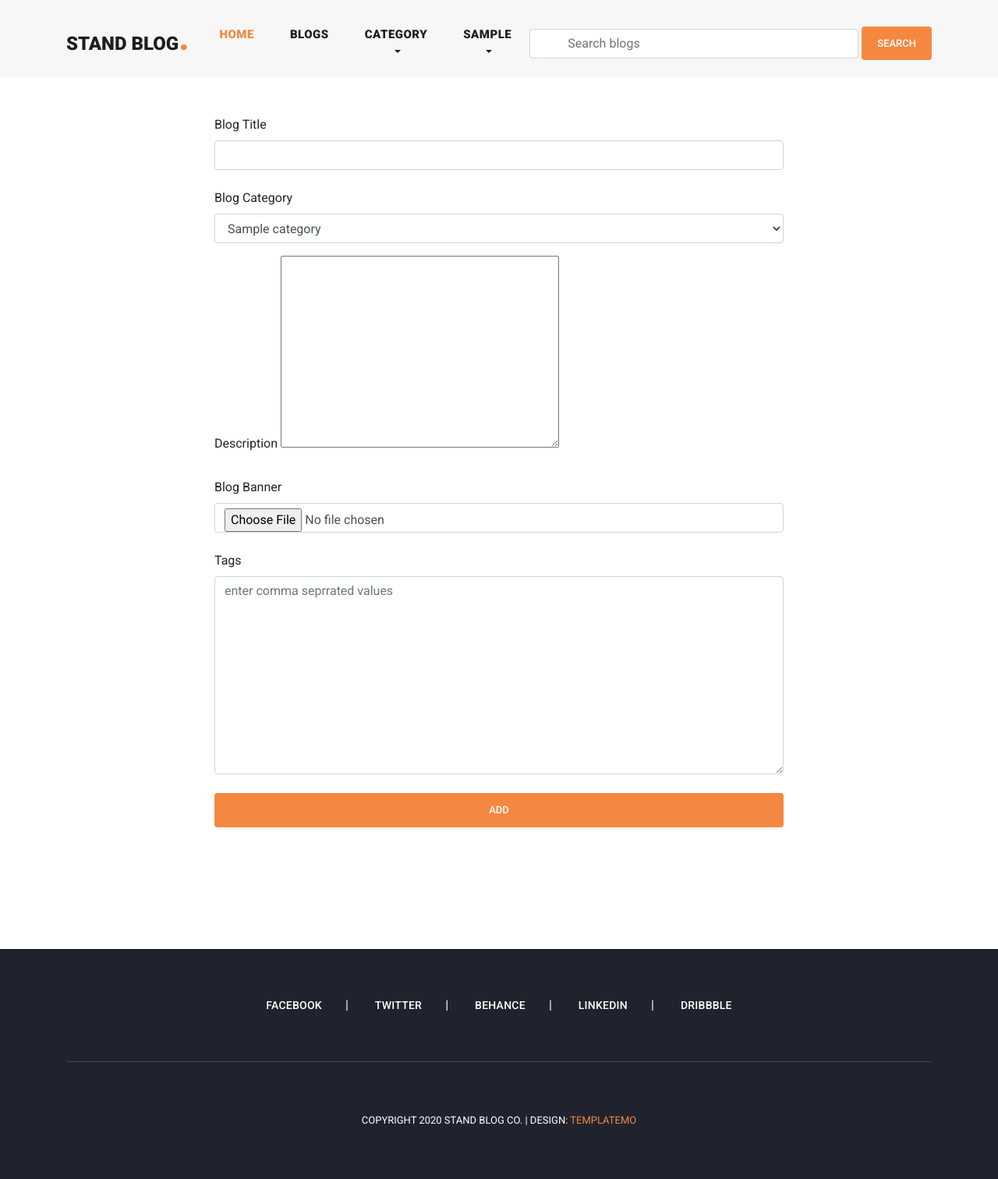
After one commit to sammanomar/blogg, a Django app: page /add_blog/ in a window 1280 px wide. The commit adds this page. Shown: the whole page at 78% size. Run offline with Django 3.2, Linux system fonts and the light colour scheme; a user stored in the database is signed in; tables that the repository leaves empty hold one stand-in row (values such as "Sample post"); some libraries are stand-ins or nearby versions.

Commit message:
create add blog function

```diff
--- a/blog/forms.py
+++ b/blog/forms.py
@@ -1,5 +1,19 @@
 from django import forms
+
+from .models import Blog
 
 
 class TextForm(forms.Form):
     text = forms.CharField(widget=forms.Textarea, required=True)
+
+
+class AddBlogForm(forms.ModelForm):
+
+    class Meta:
+        model = Blog
+        fields = (
+            "title",
+            "category",
+            "banner",
+            "description"
+        )
--- a/blog/urls.py
+++ b/blog/urls.py
@@ -13,5 +13,6 @@ urlpatterns = [
     path('like_blog/<int:pk>/', like_blog, name='like_blog'),
     path('search_blogs/', search_blogs, name='search_blogs'),
     path('my_blogs/', my_blogs, name='my_blogs'),
+    path('add_blog/', add_blog, name='add_blog'),
 
 ]
--- a/blog/views.py
+++ b/blog/views.py
@@ -1,9 +1,13 @@
 from django.core import paginator
 from django.http import JsonResponse
 from django.db.models import Q
+from django.contrib import messages
 from django.contrib.auth.decorators import login_required
 from django.shortcuts import get_object_or_404, redirect, render
 from django.core.paginator import PageNotAnInteger, EmptyPage, Paginator
+from django.utils.text import slugify
+
+from user_profile.models import User
 
 from .models import (
     Blog,
@@ -13,7 +17,7 @@ from .models import (
     Comment
 )
 
-from .forms import TextForm
+from .forms import TextForm, AddBlogForm
 
 
 def home(request):
@@ -188,17 +192,6 @@ def my_blogs(request):
     queryset = request.user.user_blogs.all()
     page = request.GET.get('page', 1)
     paginator = Paginator(queryset, 6)
-    delete = request.GET.get('delete', None)
-
-    if delete:
-        blog = get_object_or_404(Blog, pk=delete)
-
-        if request.user.pk != blog.user.pk:
-            return redirect('home')
-
-        blog.delete()
-        messages.success(request, "Your blog has been deleted!")
-        return redirect('my_blogs')
 
     try:
         blogs = paginator.page(page)
@@ -214,3 +207,46 @@ def my_blogs(request):
     }
 
     return render(request, 'my_blogs.html', context)
+
+
+@login_required(login_url='login')
+def add_blog(request):
+    form = AddBlogForm()
+
+    if request.method == "POST":
+        form = AddBlogForm(request.POST, request.FILES)
+        if form.is_valid():
+            tags = request.POST['tags'].split(',')
+            user = get_object_or_404(User, pk=request.user.pk)
+            category = get_object_or_404(Category, pk=request.POST['category'])
+            blog = form.save(commit=False)
+            blog.user = user
+            blog.category = category
+            blog.save()
+
+            for tag in tags:
+                tag_input = Tag.objects.filter(
+                    title__iexact=tag.strip(),
+                    slug=slugify(tag.strip())
+                )
+                if tag_input.exists():
+                    t = tag_input.first()
+                    blog.tags.add(t)
+
+                else:
+                    if tag != '':
+                        new_tag = Tag.objects.create(
+                            title=tag.strip(),
+                            slug=slugify(tag.strip())
+                        )
+                        blog.tags.add(new_tag)
+
+            messages.success(request, "Blog added successfully")
+            return redirect('blog_details', slug=blog.slug)
+        else:
+            print(form.errors)
+
+    context = {
+        "form": form
+    }
+    return render(request, 'add_blog.html', context)
--- /dev/null
+++ b/templates/add_blog.html
@@ -0,0 +1,54 @@
+{% extends 'base.html' %}
+{% load static %}
+{% block title %} Add Blog {% endblock title %}
+
+{% block content %}
+
+<section class="add-blog">
+    <div class="container">
+        <div class="row py-5 justify-content-center">
+            <div class="col-md-8">
+                <form action="" method="POST" enctype="multipart/form-data">
+                    {{form.media}}
+                    {% csrf_token %}
+                    <div class="form-group">
+                        <label for="title">Blog Title</label>
+                        <input class="form-control" type="text" name="title">
+                        <p class="text-danger py-1">{{form.title.errors}}</p>
+                    </div>
+                    <div class="form-group">
+                        <label for="title">Blog Category</label>
+                        <select class="form-control" name="category" id="category_id">
+                            {% for category in categories %}
+                            <option value="{{category.id}}">{{category.title}}</option>
+                            {% endfor %}
+                            <p class="text-danger py-1">{{form.category.errors}}</p>
+                        </select>
+                    </div>
+                    <div class="form-group">
+                        <label for="title">Description</label>
+                        {{form.description|safe}}
+                        <p class="text-danger py-1">{{form.description.errors}}</p>
+                    </div>
+                    <div class="form-group">
+                        <label for="title">Blog Banner</label>
+                        <input class="form-control" class="form-control" type="file" name="banner">
+                        <p class="text-danger py-1">{{form.banner.errors}}</p>
+                    </div>
+                    <div class="form-group">
+                        <label for="title">Tags</label>
+                        <textarea class="form-control" name="tags" id="" cols="30" rows="10"
+                            placeholder="enter comma seprrated values"></textarea>
+                        <p class="text-danger py-1">{{form.tags.errors}}</p>
+                    </div>
+                    <div class="form-group my-2">
+                        <button type="submit" class="btn btn-primary btn-block">Add</button>
+                    </div>
+                </form>
+            </div>
+        </div>
+    </div>
+</section>
+
+
+{% endblock content %}
--- a/templates/blog_details.html
+++ b/templates/blog_details.html
@@ -10,6 +10,11 @@
             <div class="col-lg-8">
                 <div class="all-blog-posts">
                     <div class="row">
+                        {% if messages %}
+                        <div class="col-lg-12">
+                            {% include 'message.html' %}
+                        </div>
+                        {% endif %}
                         <div class="col-lg-12">
                             <div class="blog-post">
                                 <div class="blog-thumb">
--- a/templates/profile.html
+++ b/templates/profile.html
@@ -62,7 +62,7 @@
                         </a>
                     </li>
                     <li class="list-group-item my-1">
-                        <a class="text-decoration-none" href="#">
+                        <a class="text-decoration-none" href="{% url 'add_blog' %}">
                             Add Blog
                         </a>
                     </li>
--- a/user_profile/urls.py
+++ b/user_profile/urls.py
@@ -11,7 +11,6 @@ urlpatterns = [
     path('profile/', profile, name='profile'),
     path('change_profile_picture/', change_profile_picture,
          name='change_profile_picture'),
-    path('my_blogs/', my_blogs, name='my_blogs'),
 ]
 
 # first and 2nd row changed from 'login/', 'logout/' into 'blog_login/', 'blog_logout/'
```
Also changed, not shown: user_profile/views.py (+0 -22 lines).
